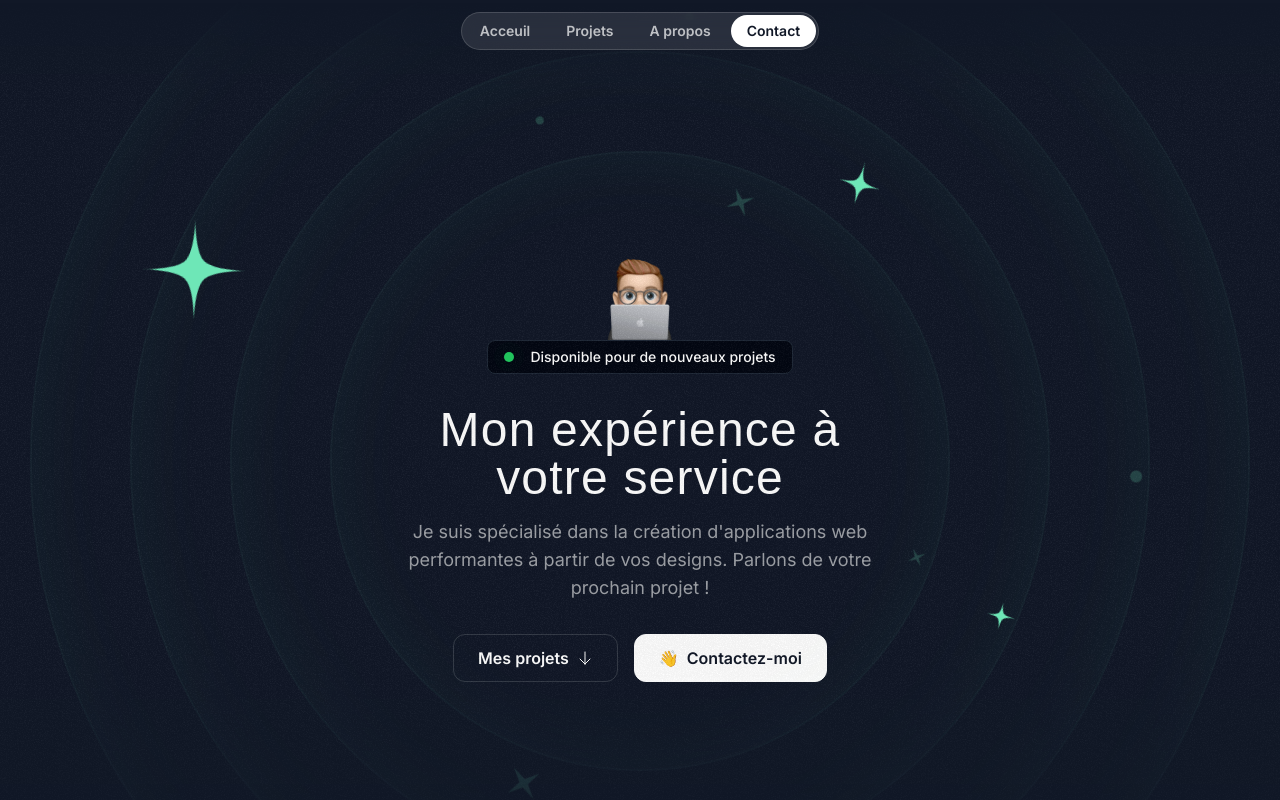
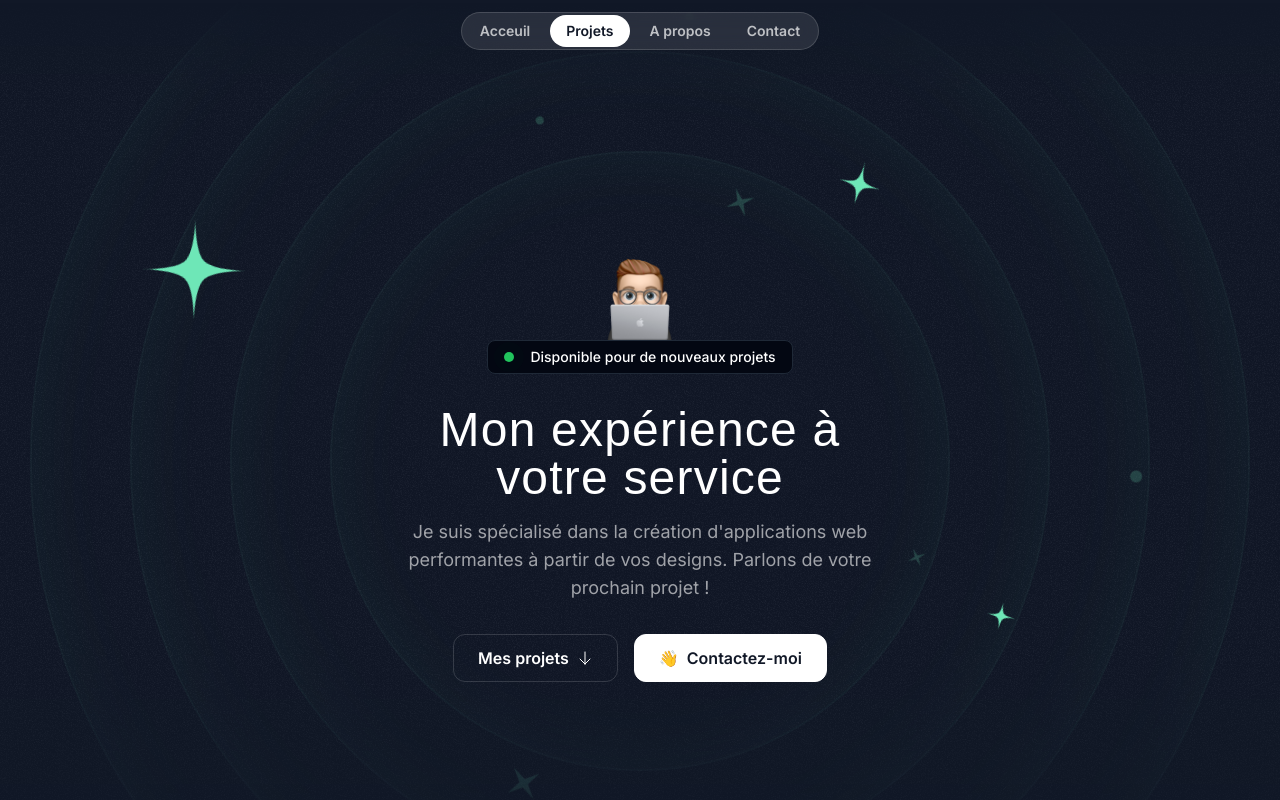
Before and after one commit to fayzMo94/Portfolio, a Next.js app: page / in a window 1280 px wide. Shown: the top 800 px of the page. Built offline with nearby package versions, Linux system fonts and the light colour scheme; a web font is replaced by a local one.

Commit message:
buttons & nav items effects + finalization

```diff
--- a/src/app/globals.css
+++ b/src/app/globals.css
@@ -2,9 +2,15 @@
 @tailwind components;
 @tailwind utilities;
 
+html {
+  scroll-behavior: smooth;
+}
 @layer base {
   .nav-item {
     @apply px-4 py-1.5 rounded-full text-white/70 text-sm font-semibold hover:bg-white/10 hover:text-white transition duration-300;
+  }
+  .active-nav-item {
+    @apply bg-white text-gray-900 hover:bg-white/70 hover:text-gray-900;
   }
   .hero-layers {
     @apply absolute inset-0;
@@ -16,6 +22,6 @@
 
 @layer utilities {
   .container {
-    @apply lg:max-w-5xl
+    @apply lg:max-w-5xl;
   }
 }
--- a/src/app/layout.tsx
+++ b/src/app/layout.tsx
@@ -27,7 +27,7 @@ export default function RootLayout({
         className={twMerge(
           inter.variable,
           calistoga.variable,
-          "bg-gray-900 text-white antialiased font-sans"
+          "bg-gray-900 text-white antialiased font-sans scroll-smooth"
         )}
       >
         {children}
--- a/src/sections/Contact.tsx
+++ b/src/sections/Contact.tsx
@@ -3,7 +3,7 @@ import grainImage from "@/assets/images/grain.jpg";
 
 export const ContactSection = () => {
   return (
-    <div className="py-16 pt-12 lg:py-24 lg:pt-20">
+    <section id="contactSection" className="py-16 pt-12 lg:py-24 lg:pt-20">
       <div className="container">
         <div className="bg-gradient-to-r from-emerald-300 to-sky-400 text-gray-900 py-8 px-10 rounded-3xl text-center md:text-left relative overflow-hidden">
           <div
@@ -24,7 +24,7 @@ export const ContactSection = () => {
             <div>
               <a
                 href="mailto:fayzmohamedpro94@gmail.com"
-                className="text-white bg-gray-900 inline-flex items-center px-6 h-12 rounded-xl gap-2 w-max border border-gray-900 cursor-pointer z-90"
+                className="text-white bg-gray-900 inline-flex items-center px-6 h-12 rounded-xl gap-2 w-max border border-gray-900 cursor-pointer z-90 transform transition-transform duration-300 hover:scale-105 hover:shadow-lg"
               >
                 <span className="font-semibold">Contactez-moi</span>
                 <ArrowUpRightIcon className="size-4" />
@@ -33,6 +33,6 @@ export const ContactSection = () => {
           </div>
         </div>
       </div>
-    </div>
+    </section>
   );
 };
--- a/src/sections/Footer.tsx
+++ b/src/sections/Footer.tsx
@@ -4,8 +4,8 @@ const footerLinks = [
   { title: "Github", href: "https://github.com/fayzMo94" },
   // { title: "Instagram", href: "#" },
   { title: "LinkedIn", href: "#" },
-  { title: "Mentions légales", href: "#" },
-  { title: "Confidentialité", href: "#" },
+  // { title: "Mentions légales", href: "#" },
+  // { title: "Confidentialité", href: "#" },
 ];
 
 export const Footer = () => {
@@ -22,7 +22,7 @@ export const Footer = () => {
                 href={link.href}
                 target="_blank"
                 rel="noopener noreferrer"
-                className="inline-flex items-center gap-1.5"
+                className="inline-flex items-center gap-1.5 transform transition-transform duration-300 hover:scale-105 hover:shadow-lg"
               >
                 <span className="font-semibold">{link.title}</span>
                 <ArrowUpRightIcon className="size-4" />
--- a/src/sections/Header.tsx
+++ b/src/sections/Header.tsx
@@ -1,19 +1,75 @@
+"use client";
+import { useState, useEffect } from "react";
+
 export const Header = () => {
+  const [activeSection, setActiveSection] = useState("home");
+
+  const handleScroll = () => {
+    const sections = [
+      "home",
+      "projectsSection",
+      "aboutSection",
+      "contactSection",
+    ];
+    const offsets = sections.map((section) => {
+      const element = document.getElementById(section);
+      return element ? element.offsetTop : 0;
+    });
+
+    const scrollPosition = window.scrollY + window.innerHeight / 2;
+    const active = sections.find((section, index) => {
+      return (
+        scrollPosition >= offsets[index] &&
+        (index === sections.length - 1 || scrollPosition < offsets[index + 1])
+      );
+    });
+
+    setActiveSection(active || "home");
+  };
+
+  useEffect(() => {
+    window.addEventListener("scroll", handleScroll);
+    return () => {
+      window.removeEventListener("scroll", handleScroll);
+    };
+  }, []);
+
   return (
     <div className="flex justify-center items-center fixed top-3 w-full z-10">
       <nav className="flex gap-1 p-0.5 border border-white/15 rounded-full bg-white/10 backdrop-blur">
-        <a href="#" className="nav-item">
+        <a
+          href="#home"
+          className={`nav-item ${
+            activeSection === "home" ? "active-nav-item" : ""
+          }`}
+          onClick={() => setActiveSection("home")}
+        >
           Acceuil
         </a>
-        <a href="#" className="nav-item">
+        <a
+          href="#projectsSection"
+          className={`nav-item ${
+            activeSection === "projectsSection" ? "active-nav-item" : ""
+          }`}
+          onClick={() => setActiveSection("projectsSection")}
+        >
           Projets
         </a>
-        <a href="#" className="nav-item">
+        <a
+          href="#aboutSection"
+          className={`nav-item ${
+            activeSection === "aboutSection" ? "active-nav-item" : ""
+          }`}
+          onClick={() => setActiveSection("aboutSection")}
+        >
           A propos
         </a>
         <a
-          href="#"
-          className="nav-item bg-white text-gray-900 hover:bg-white/70 hover:text-gray-900"
+          href="#contactSection"
+          className={`nav-item ${
+            activeSection === "contactSection" ? "active-nav-item" : ""
+          }`}
+          onClick={() => setActiveSection("contactSection")}
         >
           Contact
         </a>
--- a/src/sections/Hero.tsx
+++ b/src/sections/Hero.tsx
@@ -8,9 +8,12 @@ import { HeroOrbit } from "@/components/HeroOrbit";
 
 export const HeroSection = () => {
   return (
-    <div className="py-32 md:py-48 lg:py-60 relative z-0 overflow-x-clip">
+    <div
+      id="home"
+      className="py-32 md:py-48 lg:py-60 relative z-0 overflow-x-clip"
+    >
       <div
-        className="absolute inset-0"
+        className="absolute inset-0 -z-30"
         style={{
           maskImage:
             "linear-gradient(to bottom, transparent, black 10%, black 70%, transparent)",
@@ -21,7 +24,7 @@ export const HeroSection = () => {
           className="hero-layers -z-30 opacity-5"
           style={{ backgroundImage: `url(${grainImage.src})` }}
         ></div>
-        {/* hero ring */}
+        {/* hero rings */}
         <div className="size-[620px] hero-ring"></div>
         <div className="size-[820px] hero-ring"></div>
         <div className="size-[1020px] hero-ring"></div>
@@ -135,15 +138,21 @@ export const HeroSection = () => {
             à partir de vos designs. Parlons de votre prochain projet !
           </p>
         </div>
-        <div className="flex flex-col md:flex-row justify-center items-center mt-8 gap-4">
-          <button className="inline-flex items-center gap-2 border border-white/15 px-6 h-12 rounded-xl">
+        <div className="flex flex-col md:flex-row justify-center items-center mt-8 gap-4 z-50">
+          <a
+            href="#projectsSection"
+            className="inline-flex items-center gap-2 border border-white/15 px-6 h-12 rounded-xl transform transition-transform duration-300 hover:scale-105 hover:shadow-lg"
+          >
             <span className="font-semibold">Mes projets</span>
             <ArrowDwn className="size-4" />
-          </button>
-          <button className="inline-flex items-center gap-2 border border-white bg-white text-gray-900 h-12 px-6 rounded-xl">
+          </a>
+          <a
+            href="#contactSection"
+            className="inline-flex items-center gap-2 border border-white bg-white text-gray-900 h-12 px-6 rounded-xl transform transition-transform duration-300 hover:scale-105 hover:shadow-lg"
+          >
             <span className="">👋</span>
             <span className="font-semibold">Contactez-moi</span>
-          </button>
+          </a>
         </div>
       </div>
     </div>
--- a/src/sections/Projects.tsx
+++ b/src/sections/Projects.tsx
@@ -44,7 +44,7 @@ const portfolioProjects = [
 
 export const ProjectsSection = () => {
   return (
-    <section className="pb-16 lg:py-24">
+    <section id="projectsSection" className="pb-16 lg:py-24">
       <div className="container">
         {/* Section header */}
         <SectionHeader
@@ -84,7 +84,7 @@ export const ProjectsSection = () => {
                     ))}
                   </ul>
                   <a href={project.link}>
-                    <button className="bg-white text-gray-950 h-12 w-full md:w-auto px-6 rounded-xl font-semibold inline-flex justify-center items-center gap-2 mt-8 ">
+                    <button className="bg-white text-gray-950 h-12 w-full md:w-auto px-6 rounded-xl font-semibold inline-flex justify-center items-center gap-2 mt-8 transform transition-transform duration-300 hover:scale-105 hover:shadow-lg">
                       <span>{project.buttonTxt}</span>
                       <ArrowUpRightIcon className="size-4 " />
                     </button>
```
Also changed, not shown: src/sections/About.tsx (+5 -4 lines), src/assets/images/Carte du Val-de-Marne.jfif (added), src/assets/images/Carte-du-Val-de-Marne.png (added).
